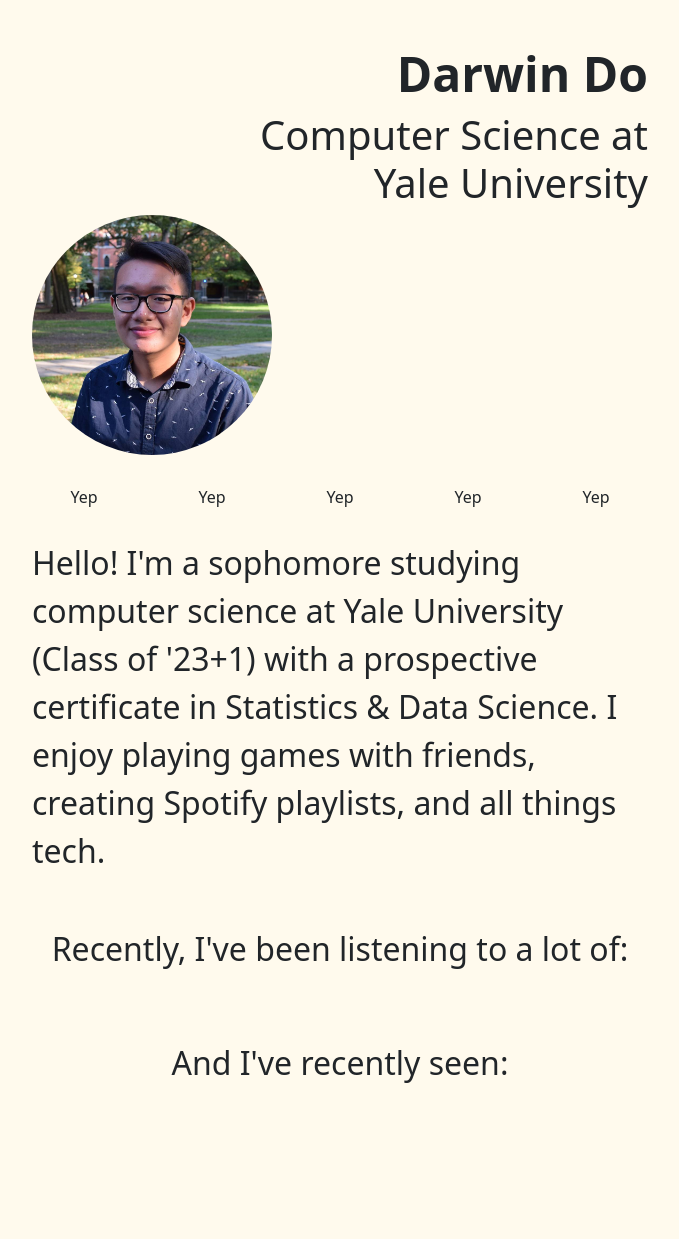
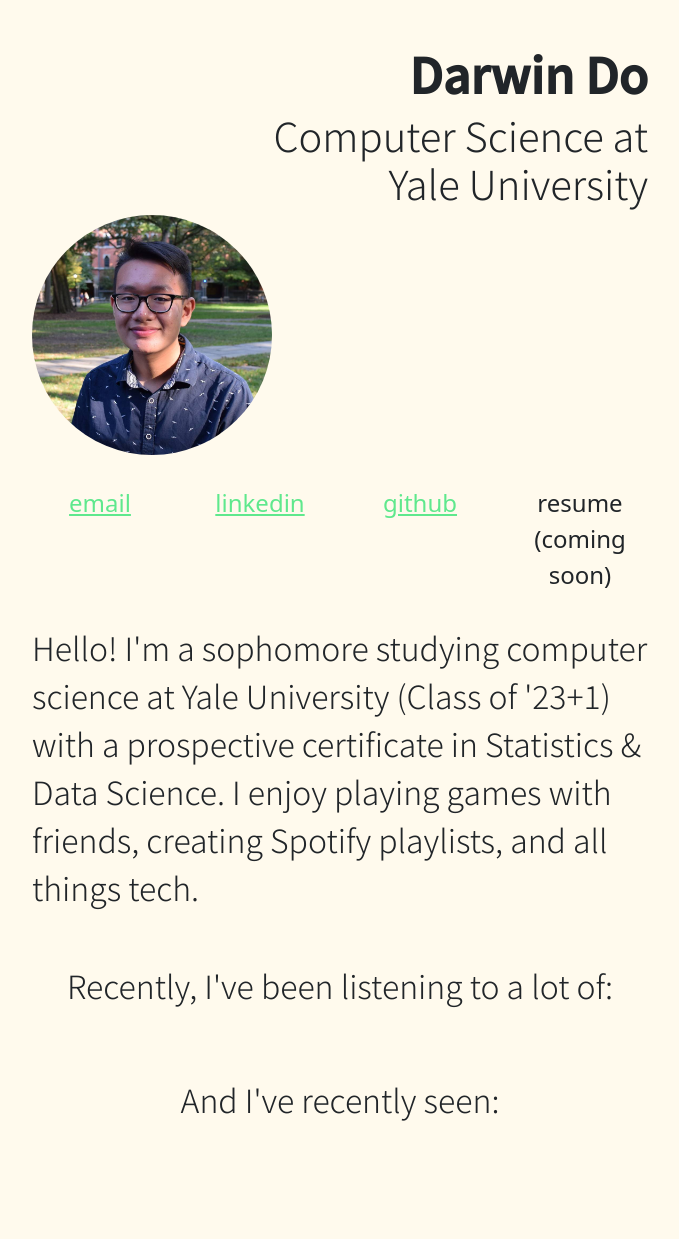
Before and after one commit to dsmaugy/personal-site, a Flask app: template app/templates/index.html in a window 1280 px wide. Shown: the whole page, without its empty margins (300-979 px from the left). Before the commit the page ends 1083 px from the top, so only its background shows below. Run offline with Flask 2, Linux system fonts and the light colour scheme; the template is opened without the code that fills it, so the values that code supplies are empty.

Commit message:
add favicon

```diff
--- a/app/static/css/index.css
+++ b/app/static/css/index.css
@@ -13,6 +13,14 @@ body {
     /* width: 100%;
     height: 100%; */
     background-color: #fffaed;
+}
+
+a:link {
+    color: #5FE88D;
+}
+
+a:visited {
+    color: #DB5E4F;
 }
 
 #main-container {
@@ -41,11 +49,13 @@ body {
 .name-header h1 {
     font-size: 3em;
     font-weight: 600;
+    font-family: 'Noto Sans JP', sans-serif;
 }
 
 .name-header h2 {
     font-weight: 200;
     font-size: 2.5em;
+    font-family: 'Noto Sans JP', sans-serif;
 }
 
 .image-header img {
@@ -56,6 +66,7 @@ body {
 .body p {
     font-size: 2em;
     font-weight: 200;
+    font-family: 'Noto Sans JP', sans-serif;
 }
 
 .body .links {
@@ -64,6 +75,10 @@ body {
 
 .body .links .row .col {
     text-align: center;
+}
+
+.links a {
+    font-size: 1.5em;
 }
 
 
--- a/app/templates/index.html
+++ b/app/templates/index.html
@@ -9,7 +9,11 @@
     <link rel="stylesheet" href="https://cdn.jsdelivr.net/npm/bootstrap-icons@1.5.0/font/bootstrap-icons.css">
     <link rel="stylesheet" href="{{ url_for('static', filename='css/index.css') }}">
 
+    <link rel="preconnect" href="https://fonts.googleapis.com">
+    <link rel="preconnect" href="https://fonts.gstatic.com" crossorigin>
+    <link href="https://fonts.googleapis.com/css2?family=Noto+Sans+JP:wght@300;500&display=swap" rel="stylesheet">
 
+    <link rel="shortcut icon" type="image/x-icon" href="{{ url_for('static', filename='images/favicon.ico') }}" />
 </head>
 
 <body>
@@ -32,19 +36,16 @@
             <div class="links" class="container">
                 <div class="row">
                     <div class="col">
-                        <a>Yep</a>
+                        <a href="mailto:darwin.do@yale.edu">email</a>
                     </div>
                     <div class="col">
-                        <a>Yep</a>
+                        <a href="https://www.linkedin.com/in/darwin-do-487231190/" target="_blank">linkedin</a>
                     </div>
                     <div class="col">
-                        <a>Yep</a>
+                        <a href="https://github.com/dsmaugy" target="_blank">github</a>
                     </div>
                     <div class="col">
-                        <a>Yep</a>
-                    </div>
-                    <div class="col">
-                        <a>Yep</a>
+                        <a>resume (coming soon)</a>
                     </div>
                 </div>
             </div>
```
Also changed, not shown: app/static/images/favicon.ico (added).
